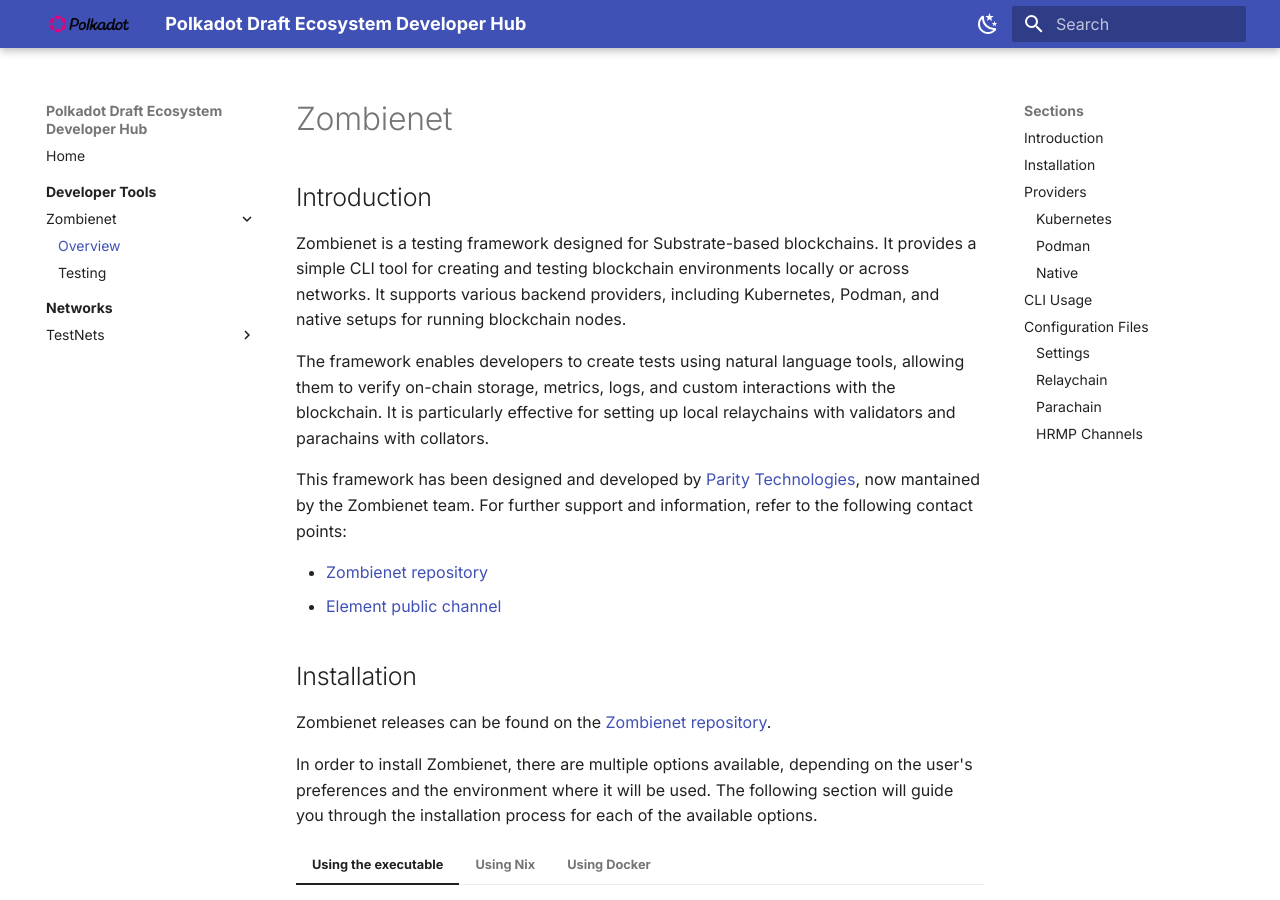
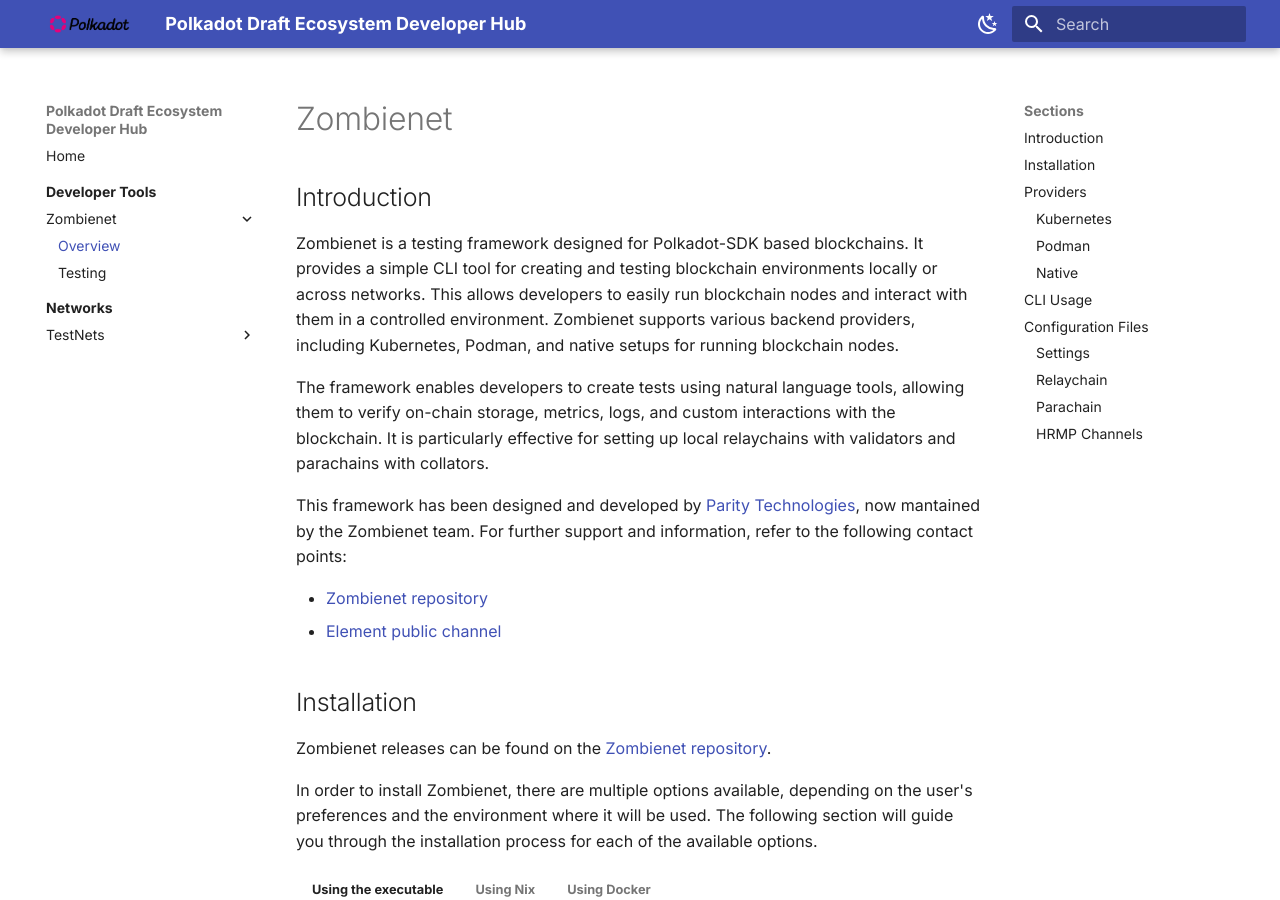
Before and after one commit to papermoonio/polkadot-ecosystem-docs-draft, an MkDocs documentation site: the page built from docs/dev-tools/zombienet/overview.md, in a window 1280 px wide and 900 px high. Built offline with MkDocs 1.6.1 and Material for MkDocs 9.7.7, drawn with Linux system fonts in a browser that asks for light colours.

Commit message:
fix: rephrasing zombienet intro

```diff
--- a/docs/dev-tools/zombienet/overview.md
+++ b/docs/dev-tools/zombienet/overview.md
@@ -6,7 +6,7 @@
 # Zombienet
 
 ## Introduction
-Zombienet is a testing framework designed for Substrate-based blockchains. It provides a simple CLI tool for creating and testing blockchain environments locally or across networks. It supports various backend providers, including Kubernetes, Podman, and native setups for running blockchain nodes.
+Zombienet is a testing framework designed for Polkadot-SDK based blockchains. It provides a simple CLI tool for creating and testing blockchain environments locally or across networks. This allows developers to easily run blockchain nodes and interact with them in a controlled environment. Zombienet supports various backend providers, including Kubernetes, Podman, and native setups for running blockchain nodes.
 
 The framework enables developers to create tests using natural language tools, allowing them to verify on-chain storage, metrics, logs, and custom interactions with the blockchain. It is particularly effective for setting up local relaychains with validators and parachains with collators.
 
```
